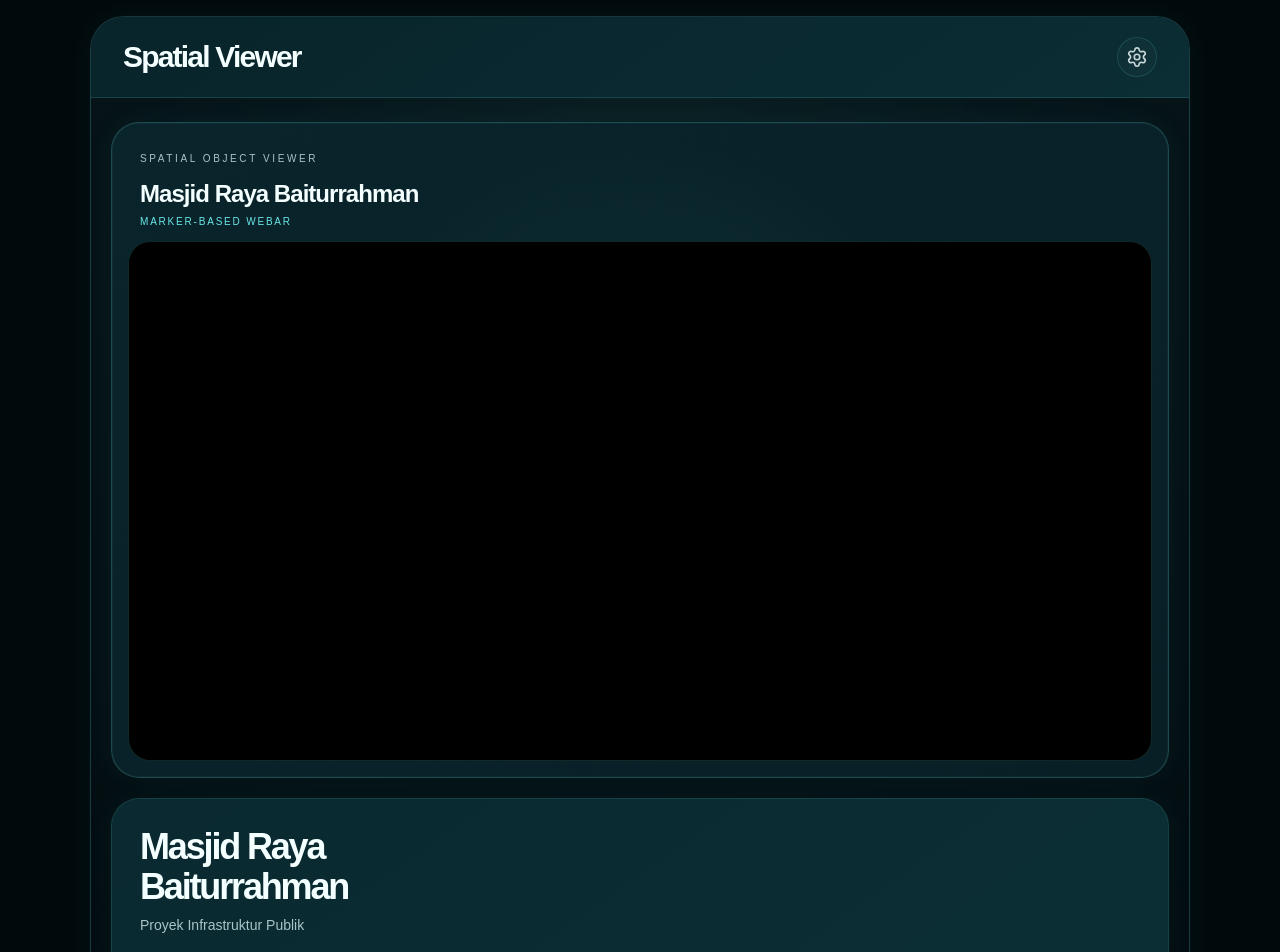
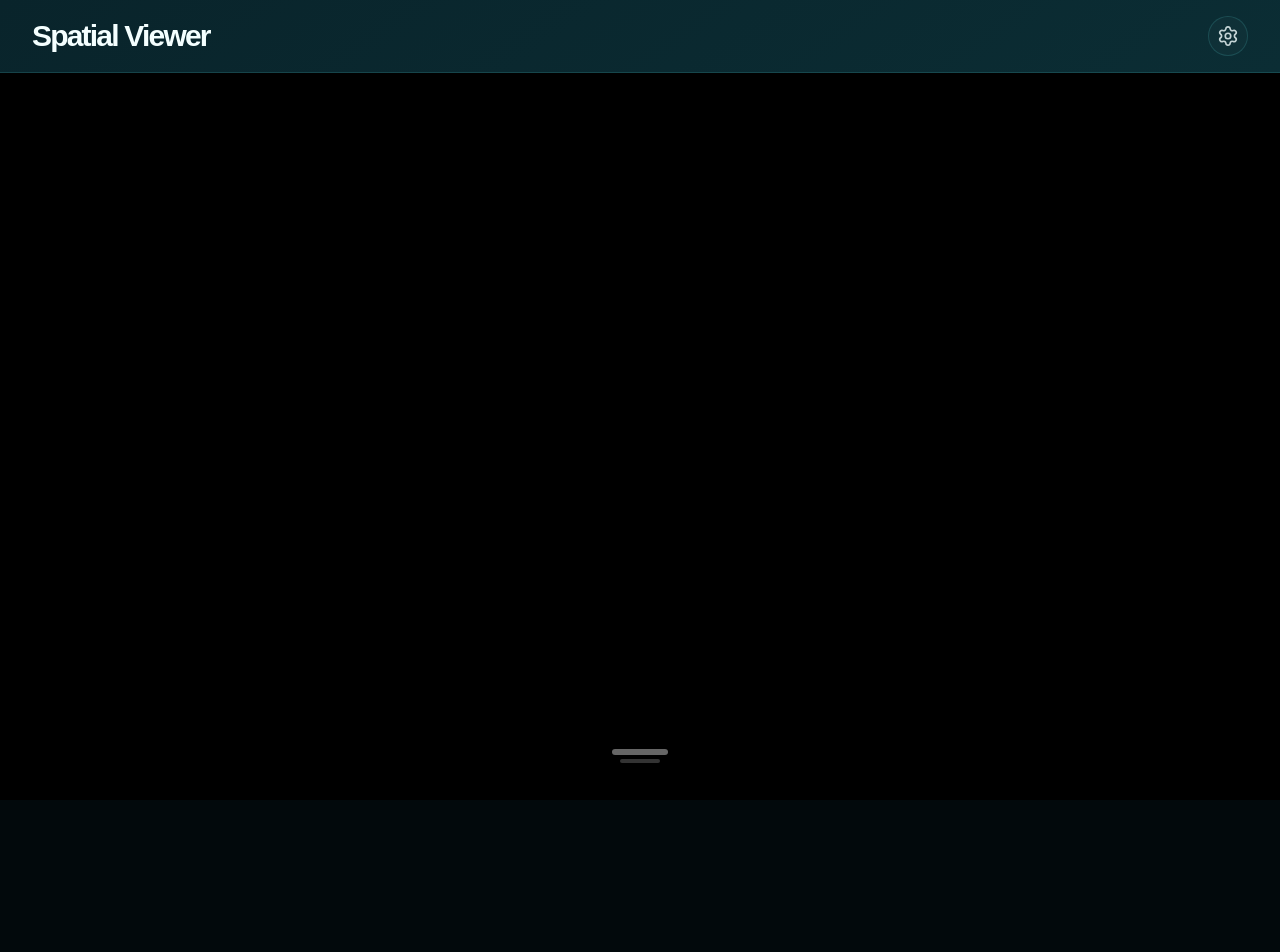
Before and after one commit to qillaqil/Cikasda_AR_fe, a Next.js app: page / in a window 1280 px wide. Shown: the top 952 px of the page. After the commit the page ends 800 px from the top, so only its background shows below. Built offline with nearby package versions, Linux system fonts and the light colour scheme.

Commit message:
perubahan layout kamera

```diff
--- a/src/app/page.tsx
+++ b/src/app/page.tsx
@@ -7,7 +7,7 @@ import ProjectInfo from '../components/ProjectInfo';
 const ARViewer = dynamic(() => import('@/components/ARViewer'), {
   ssr: false,
   loading: () => (
-    <div className="flex h-[320px] w-full items-center justify-center rounded-[22px] bg-black px-6 text-center text-white sm:h-[420px] lg:h-[520px]">
+    <div className="flex h-full min-h-[320px] w-full items-center justify-center bg-black px-6 text-center text-white">
       <p className="text-lg font-semibold">Meminta izin kamera...</p>
     </div>
   ),
@@ -15,9 +15,9 @@ const ARViewer = dynamic(() => import('@/components/ARViewer'), {
 
 export default function Home() {
   return (
-    <main className="min-h-screen bg-[#02090C] px-3 py-4 text-[#F4FFFF] sm:px-4 md:px-6 lg:px-8">
-      <div className="mx-auto max-w-[1100px] overflow-hidden rounded-[34px] border border-[rgba(90,220,220,0.22)] bg-[radial-gradient(circle_at_top,rgba(93,235,235,0.10),rgba(6,20,25,0.96)_36%,rgba(2,9,12,1)_100%)] shadow-[0_0_30px_rgba(60,220,220,0.06)]">
-        <header className="flex items-center justify-between border-b border-[rgba(90,220,220,0.16)] bg-[linear-gradient(145deg,#09242B_0%,#0B2D34_100%)] px-4 py-5 sm:px-6 lg:px-8">
+    <main className="h-[100svh] overflow-hidden bg-[#02090C] text-[#F4FFFF]">
+      <div className="flex h-full flex-col">
+        <header className="z-30 flex shrink-0 items-center justify-between border-b border-[rgba(90,220,220,0.16)] bg-[linear-gradient(145deg,#09242B_0%,#0B2D34_100%)] px-4 py-4 shadow-[0_8px_28px_rgba(0,0,0,0.26)] sm:px-6 lg:px-8">
           <h1 className="text-2xl font-bold tracking-[-0.06em] text-[#F4FFFF] sm:text-3xl">
             Spatial Viewer
           </h1>
@@ -31,32 +31,43 @@ export default function Home() {
           </button>
         </header>
 
-        <div className="space-y-5 px-3 py-4 sm:px-4 sm:py-5 lg:px-5 lg:py-6">
-          <section className="relative overflow-hidden rounded-[28px] border border-[rgba(90,220,220,0.22)] bg-[linear-gradient(145deg,#0A242B_0%,#081F26_100%)] p-3 shadow-[inset_0_0_0_1px_rgba(255,255,255,0.03),0_0_30px_rgba(60,220,220,0.06)] sm:p-4">
+        <div className="relative min-h-0 flex-1 overflow-y-auto scroll-smooth snap-y snap-mandatory">
+          <section className="relative h-full snap-start overflow-hidden bg-black">
+            <ARViewer />
+
+            <div className="absolute inset-x-0 bottom-6 z-30 flex justify-center">
+              <div className="flex h-10 w-24 cursor-grab flex-col items-center justify-center gap-1 active:cursor-grabbing">
+                <div className="h-1.5 w-14 rounded-full bg-white/40 shadow-sm" />
+                <div className="h-1 w-10 rounded-full bg-white/20" />
+              </div>
+            </div>
+          </section>
+
+          <section className="relative min-h-full snap-start bg-[radial-gradient(circle_at_top,rgba(93,235,235,0.10),rgba(6,20,25,0.96)_36%,rgba(2,9,12,1)_100%)] px-3 pb-6 pt-4 sm:px-4 lg:px-6">
+            <div className="mx-auto mb-4 h-1.5 w-14 rounded-full bg-white/30" />
+
+            <div className="mx-auto max-w-[1100px] space-y-5">
+              <section className="relative overflow-hidden rounded-[28px] border border-[rgba(90,220,220,0.22)] bg-[linear-gradient(145deg,#0A242B_0%,#081F26_100%)] p-4 shadow-[inset_0_0_0_1px_rgba(255,255,255,0.03),0_0_30px_rgba(60,220,220,0.06)] sm:p-5">
                 <div className="absolute inset-0 bg-[radial-gradient(circle_at_center,rgba(93,235,235,0.08),transparent_50%)]" />
                 <div className="absolute inset-0 bg-[linear-gradient(rgba(93,235,235,0.04)_1px,transparent_1px),linear-gradient(90deg,rgba(93,235,235,0.04)_1px,transparent_1px)] bg-[size:32px_32px] opacity-25" />
 
-            <div className="relative z-10 flex h-full w-full flex-col gap-3">
-              <div className="pl-2 pt-2 text-left sm:pl-3 sm:pt-3">
+                <div className="relative z-10 text-left">
                   <p className="text-[10px] font-medium uppercase tracking-[0.26em] text-[#A9C4C7]">
                     Spatial Object Viewer
                   </p>
-                <h3 className="mt-3 text-xl font-semibold tracking-[-0.04em] text-[#F4FFFF] sm:text-2xl">
+                  <h2 className="mt-3 text-2xl font-semibold tracking-[-0.04em] text-[#F4FFFF] sm:text-3xl">
                     Masjid Raya Baiturrahman
-                </h3>
+                  </h2>
                   <p className="mt-1 text-[10px] font-medium uppercase tracking-[0.18em] text-[#69E8E8]">
                     Marker-based WebAR
                   </p>
-              </div>
-
-              <div className="relative h-[320px] w-full overflow-hidden rounded-[22px] border border-[rgba(90,220,220,0.18)] bg-black shadow-[inset_0_0_0_1px_rgba(255,255,255,0.04)] sm:h-[420px] lg:h-[520px]">
-                <ARViewer />
-              </div>
                 </div>
               </section>
 
               <ProjectInfo />
             </div>
+          </section>
+        </div>
       </div>
     </main>
   );
```
Lines whose indentation alone changed are shown as unchanged.
